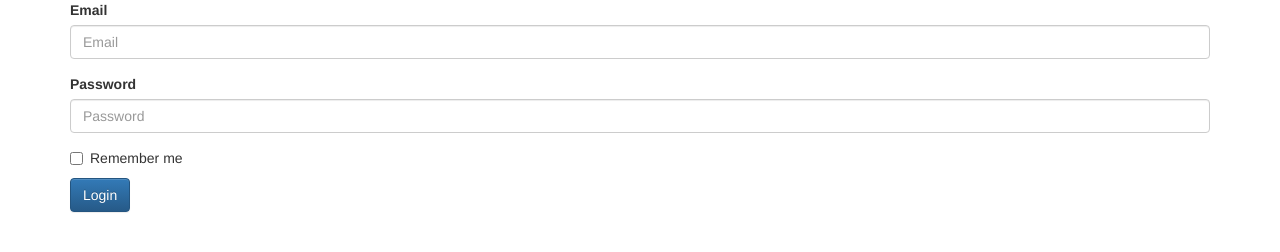
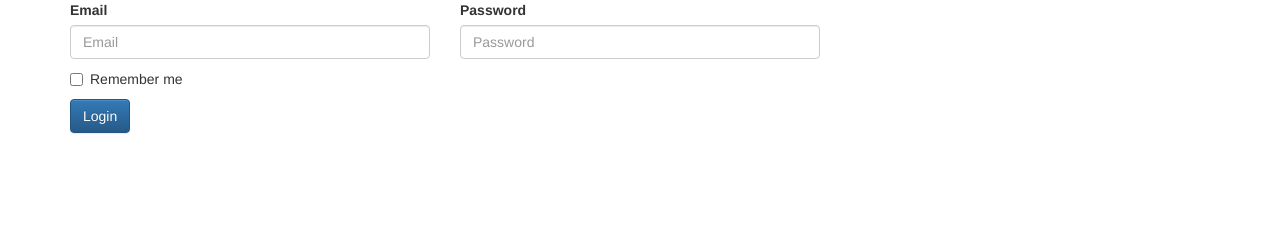
Before and after one commit to chitamitan/STD-CSSjQuery, a plain HTML site: page index.html in a window 1280 px wide. Drawn offline with Linux system fonts and the light colour scheme.

Commit message:
indexhtml form with row

```diff
--- a/index.html
+++ b/index.html
@@ -22,14 +22,16 @@
         <div class="container">
             <!--put form here-->
             <form>
-                <div class="form-group">
+                <div class="row">
+                    <div class="col-md-4">
                     <label for="inputEmail1">Email</label>
                     <input type="email" class="form-control" id="inputEmail1" placeholder="Email">
-                </div>
+                    </div>
 
-                <div class="form-group">
+                    <div class="col-md-4">
                     <label for="inputPassword1">Password</label>
                     <input type="password" class="form-control" id="inputPassword1" placeholder="Password">
+                    </div>
                 </div>
 
                 <div class="checkbox">
```
